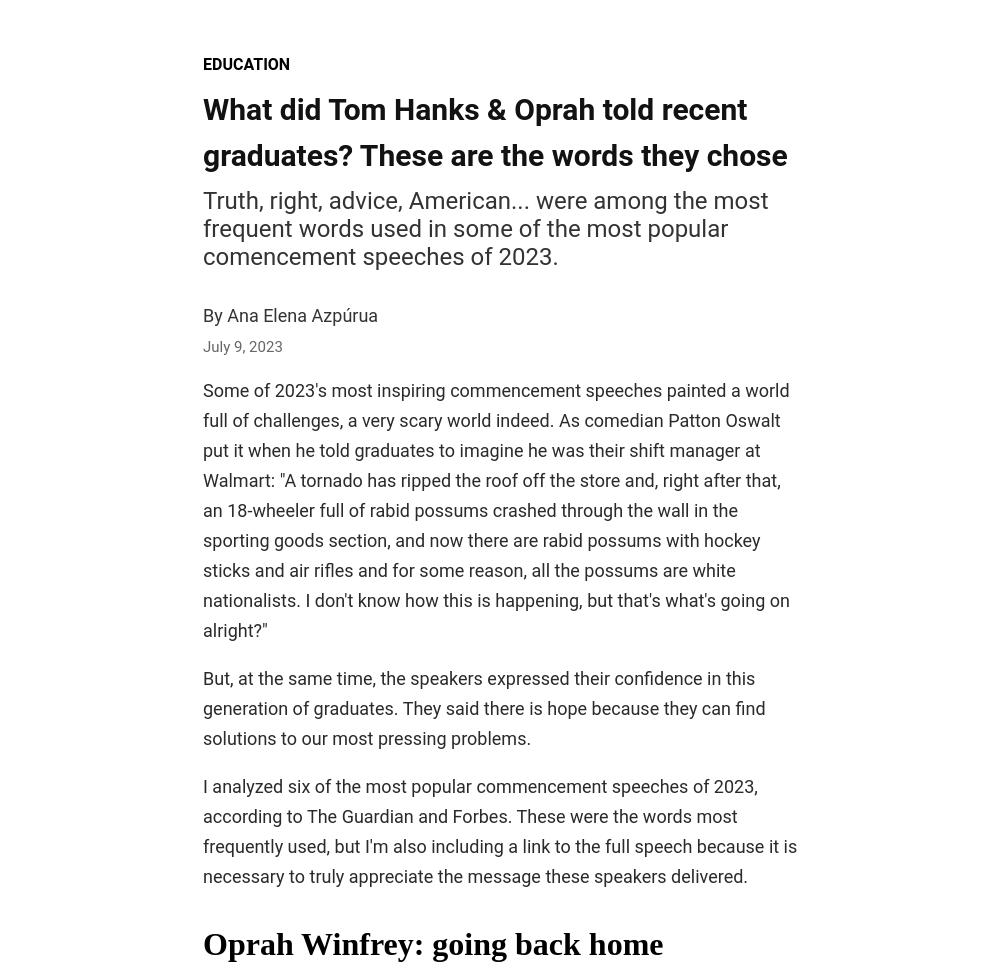
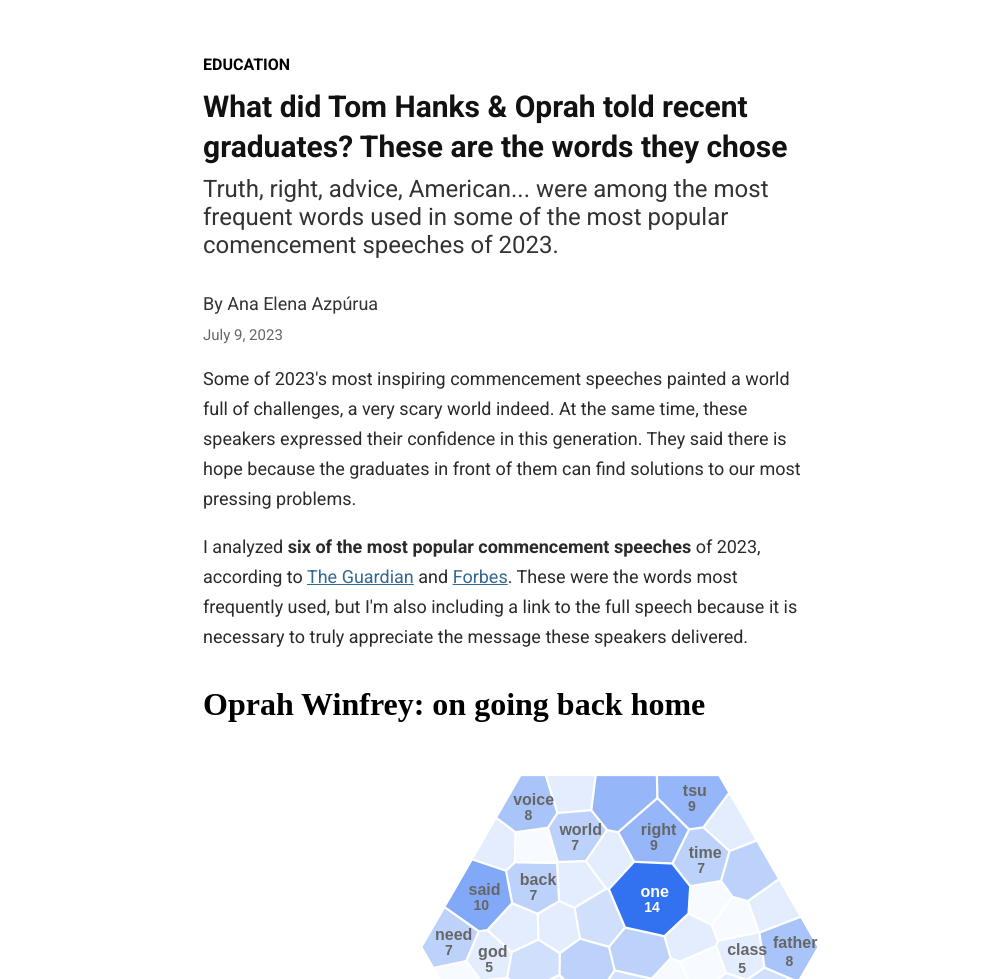
Before and after one commit to anaeazpurua/graduation-speeches, a plain HTML site: page index.html in a window 1280 px wide. Shown: the part 367-1346 px from the top of the page, without its empty margins (137-1143 px from the left). Drawn offline with Linux system fonts and the light colour scheme.

Commit message:
updates and edits

```diff
--- a/index.html
+++ b/index.html
@@ -6,6 +6,11 @@
         <meta name="viewport" content="width=device-width, initial-scale=1" />
         <title>What did Tom Hanks & Oprah told recent graduates? These are the words they chos</title>
         <link rel="stylesheet" href="style.css">
+		<link rel="preconnect" href="https://fonts.googleapis.com">
+<link rel="preconnect" href="https://fonts.gstatic.com" crossorigin>
+<link rel="preconnect" href="https://fonts.googleapis.com">
+<link rel="preconnect" href="https://fonts.gstatic.com" crossorigin>
+<link href="https://fonts.googleapis.com/css2?family=Roboto:wght@300;400;700;900&display=swap" rel="stylesheet">
     </head>
     <body>
         <div class="section">
@@ -24,13 +29,11 @@
                 <p class="byline">By <span>Ana Elena Azpúrua</span></p>
                 <p class="date">July 9, 2023</p>
 
-                <p class="article__text">Some of 2023's most inspiring commencement speeches painted a world full of challenges, a very scary world indeed. As comedian Patton Oswalt put it when he told graduates to imagine he was their shift manager at Walmart: "A tornado has ripped the roof off the store and, right after that, an 18-wheeler full of rabid possums crashed through the wall in the sporting goods section, and now there are rabid possums with hockey sticks and air rifles and for some reason, all the possums are white nationalists. I don't know how this is happening, but that's what's going on alright?"</p>
+                <p class="article__text">Some of 2023's most inspiring commencement speeches painted a world full of challenges, a very scary world indeed. At the same time, these speakers expressed their confidence in this generation. They said there is hope because the graduates in front of them can find solutions to our most pressing problems.</p>
 
-                <p class="article__text">But, at the same time, the speakers expressed their confidence in this generation of graduates. They said there is hope because they can find solutions to our most pressing problems.</p>
+                <p class="article__text">I analyzed <strong>six of the most popular commencement speeches</strong> of 2023, according to <a href="https://www.theguardian.com/education/2023/may/31/commencement-speeches-graduation-2023-tom-hanks-oprah-winfrey">The Guardian</a> and <a href="https://www.forbes.com/sites/emmylucas/2023/06/06/the-best-career-advice-from-2023s-top-graduation-speeches/?sh=627d14f04451">Forbes</a>. These were the words most frequently used, but I'm also including a link to the full speech because it is necessary to truly appreciate the message these speakers delivered. </p>
 
-                <p class="article__text">I analyzed six of the most popular commencement speeches of 2023, according to The Guardian and Forbes. These were the words most frequently used, but I'm also including a link to the full speech because it is necessary to truly appreciate the message these speakers delivered. </p>
-
-                <h2>Oprah Winfrey: going back home </h2>
+                <h2>Oprah Winfrey: on going back home </h2>
 
 <!-- Generated by ai2html v0.117.6 - 2023-07-09 23:01 -->
 <!-- ai file: oprah.ai -->
--- a/style.css
+++ b/style.css
@@ -34,7 +34,7 @@ h1 {
     /* font-style: italic; */
     font-size: 30px;
     margin: 0;
-    line-height: 46px;
+    line-height: 40px;
     color: #121212;
     max-width: 600px;
     margin-bottom: 8px;
```
Also changed, not shown: 1 other file.
